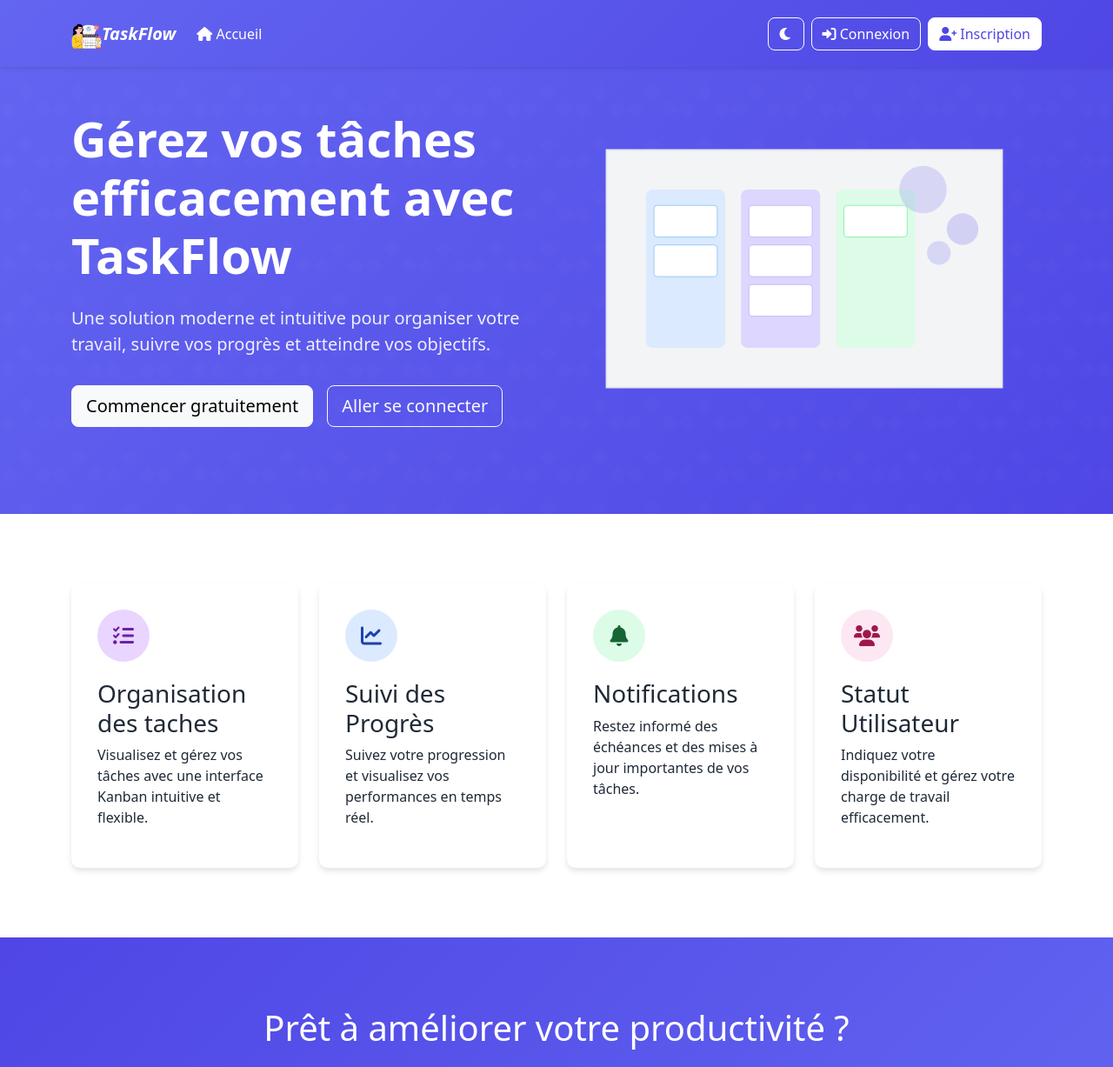
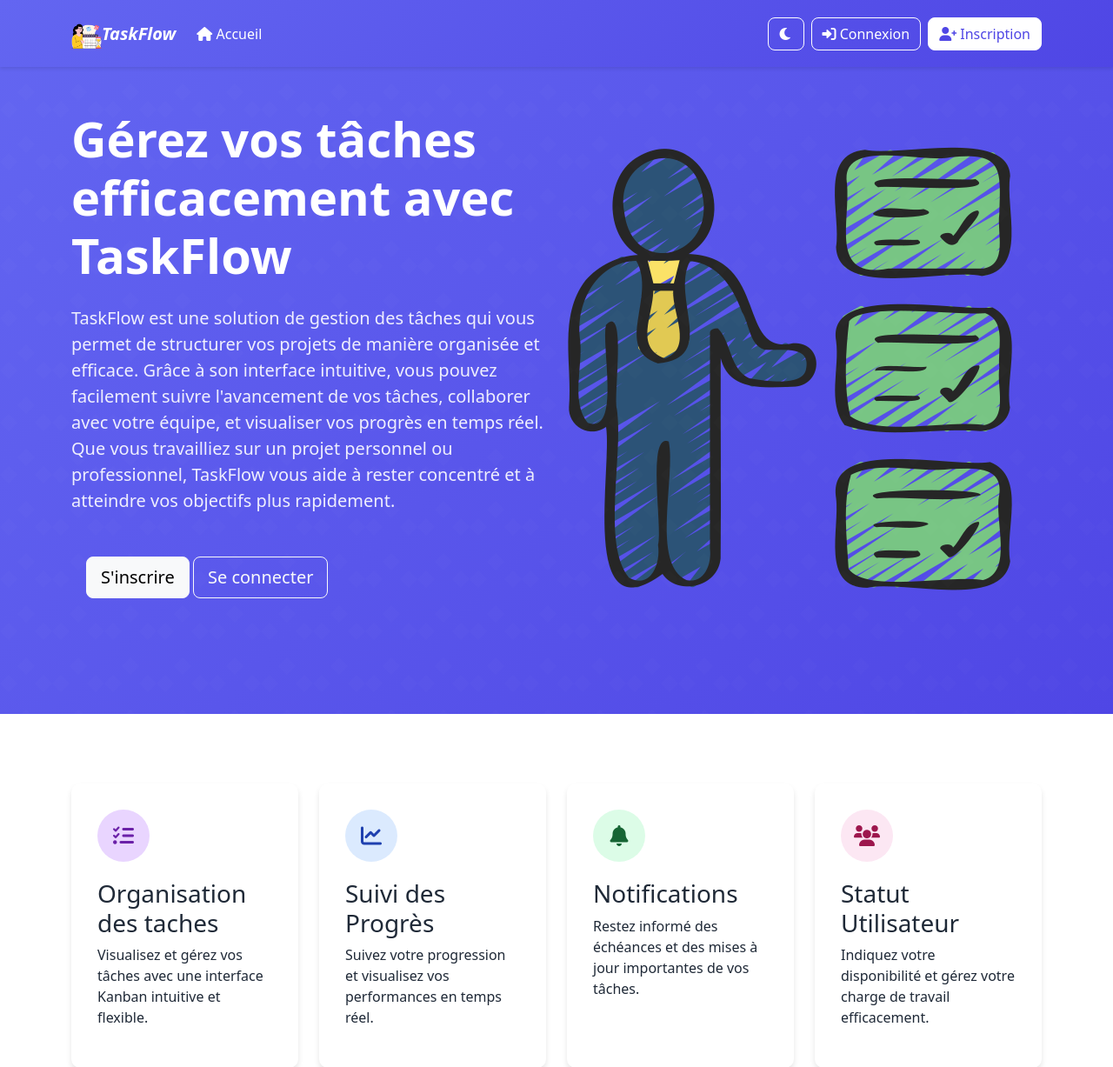
Before and after one commit to 3ab2/TaskFlow, a PHP site: page /pfe/ in a window 1280 px wide. Shown: the top 1227 px of the page at 87% size. Run offline with PHP 8.4, Linux system fonts and the light colour scheme.

Commit message:
fixation de probleme des bottons

```diff
--- a/index.php
+++ b/index.php
@@ -25,19 +25,22 @@
             <div class="row align-items-center">
                 <div class="col-lg-6 animate-fadeInUp">
                     <h1>Gérez vos tâches efficacement avec TaskFlow</h1>
-                    <p>Une solution moderne et intuitive pour organiser votre travail, suivre vos progrès et atteindre
-                        vos objectifs.</p>
-                    <?php if (!isset($_SESSION['user_id'])): ?>
+                    <p>TaskFlow est une solution de gestion des tâches qui vous permet de structurer vos projets de manière organisée et efficace. Grâce à son interface intuitive, vous pouvez facilement suivre l'avancement de vos tâches, collaborer avec votre équipe, et visualiser vos progrès en temps réel. Que vous travailliez sur un projet personnel ou professionnel, TaskFlow vous aide à rester concentré et à atteindre vos objectifs plus rapidement.</p>
+                   <div class="alert">
+                   <?php if (!isset($_SESSION['user_id'])): ?>
                         <div class="d-flex gap-3">
-                            <a href="/pfe/views/auth/register.php" class="btn btn-light btn-lg">Commencer gratuitement</a>
-                            <a href="/pfe/views/auth/login.php" class="btn btn-outline-light btn-lg">Aller se connecter</a>
+                            <div>
+                            <a href="/pfe/views/auth/register.php" class="btn btn-light btn-lg">S'inscrire</a>
+                            <a href="/pfe/views/auth/login.php" class="btn btn-outline-light btn-lg">Se connecter</a>
+                            </div>
                         </div>
                     <?php else: ?>
                         <a href="/pfe/views/dashboard.php" class="btn btn-light btn-lg">Accéder au tableau de bord</a>
                     <?php endif; ?>
+                   </div>
                 </div>
                 <div class="col-lg-6 d-none d-lg-block">
-                    <img src="/pfe/assets/images/hero-illustration.svg" alt="TaskFlow Illustration" class="img-fluid">
+                    <img src="/pfe/assets/images/taches.png" alt="TaskFlow Illustration" class="img-fluid" >
                 </div>
             </div>
         </div>
```
Also changed, not shown: views/accueil.php (+5 -2 lines), assets/images/t.png (added), uploads/profile/67f7a753def37.webp (added).
